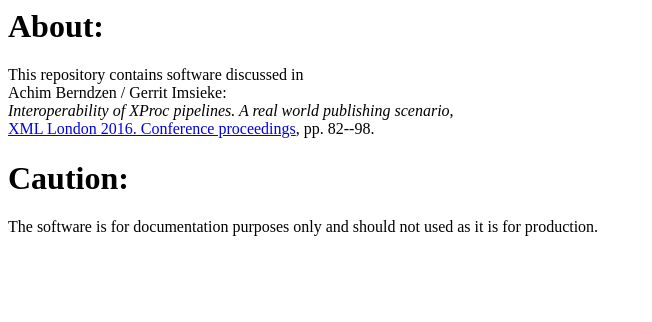
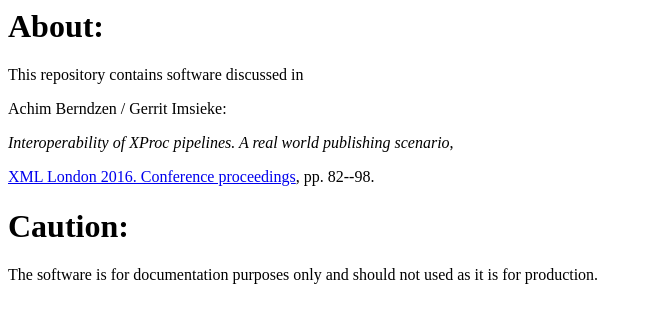
Before and after one commit to xml-project/xproc-interoperability, a plain HTML site: page index.html in a window 1280 px wide. Shown: the whole page, without its empty margins (0-652 px from the left). Drawn offline with Linux system fonts and the light colour scheme.

Commit message:
Update index.html

```diff
--- a/index.html
+++ b/index.html
@@ -1,10 +1,10 @@
 <html>
 <body>
 <h1>About:</h1>
-<p>This repository contains software discussed in <br />
-Achim Berndzen / Gerrit Imsieke:<br/>
-<i>Interoperability of XProc pipelines. A real world publishing scenario</i>,<br />
-<a href="http://xmllondon.com/2016/xmllondon-2016-proceedings.pdf" target="blank">XML London 2016.
+<p>This repository contains software discussed in</p>
+<p>Achim Berndzen / Gerrit Imsieke:</p>
+<p><i>Interoperability of XProc pipelines. A real world publishing scenario</i>,</p>
+<p><a href="http://xmllondon.com/2016/xmllondon-2016-proceedings.pdf" target="blank">XML London 2016.
 Conference proceedings</a>, pp.&nbsp;82--98.</p>
 
 <h1>Caution:</h1>
```
